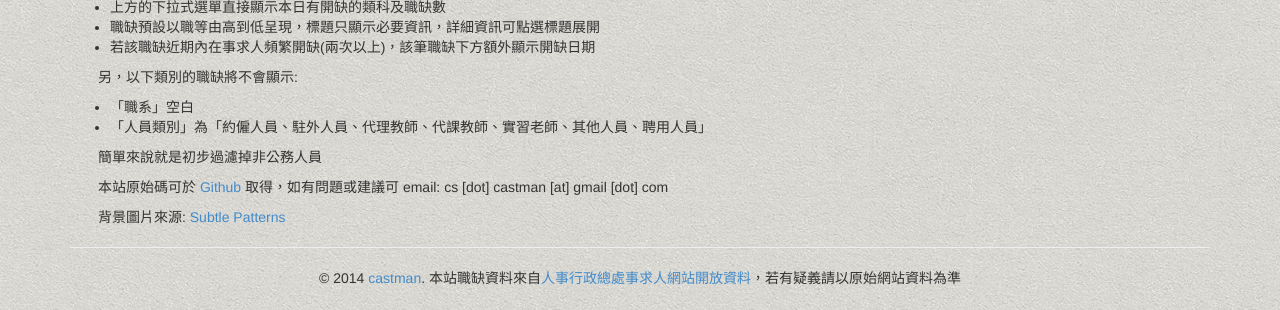
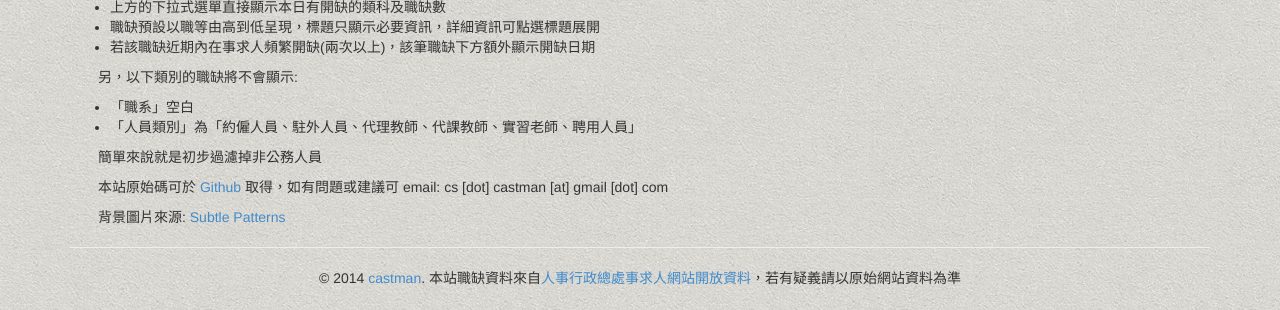
Before and after one commit to jwlin/opencpa, a Django app: page /opencpa/about in a window 1280 px wide. Shown: the part 155-465 px from the top of the page. Run offline with Django 3.2, Linux system fonts and the light colour scheme; parts of the project's set-up code (start-up, migrations or seed data) failed here and were passed over; some libraries are stand-ins or nearby versions.

Commit message:
remove an entry of unqualified list

```diff
--- a/opencpa/myutil.py
+++ b/opencpa/myutil.py
@@ -8,7 +8,8 @@ def getxml(xml_path):
     xml_file = urllib2.urlopen(xml_path)
     tree = ET.parse(xml_file)
     root = tree.getroot()
-    unqualified_list = [u'約僱人員',u'駐外人員',u'代理教師',u'代課教師',u'實習老師',u'其他人員',u'聘用人員']; # 非公務人員
+    #unqualified_list = [u'約僱人員',u'駐外人員',u'代理教師',u'代課教師',u'實習老師',u'其他人員',u'聘用人員']; # 非公務人員
+    unqualified_list = [u'約僱人員',u'駐外人員',u'代理教師',u'代課教師',u'實習老師',u'聘用人員']; # 非公務人員
     jobs = []
     for row in root.findall('ROW'):
         person_kind = row.find('PERSON_KIND').text
--- a/opencpa/templates/opencpa/about.html
+++ b/opencpa/templates/opencpa/about.html
@@ -14,7 +14,7 @@
 <p>另，以下類別的職缺將不會顯示:
 <ul style="text-indent: 0em">
 <li>「職系」空白</li>
-<li>「人員類別」為「約僱人員、駐外人員、代理教師、代課教師、實習老師、其他人員、聘用人員」</li>
+<li>「人員類別」為「約僱人員、駐外人員、代理教師、代課教師、實習老師、聘用人員」</li>
 </ul>
 <p>簡單來說就是初步過濾掉非公務人員</p>
 <p>本站原始碼可於 <a href="https://github.com/jwlin/opencpa" target="_blank">Github</a> 取得，如有問題或建議可 email: cs [dot] castman [at] gmail [dot] com</p>
```
